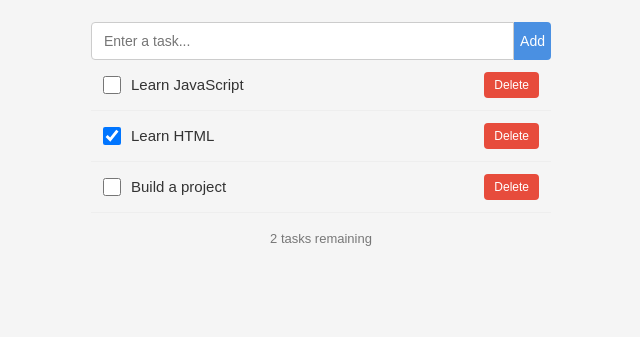
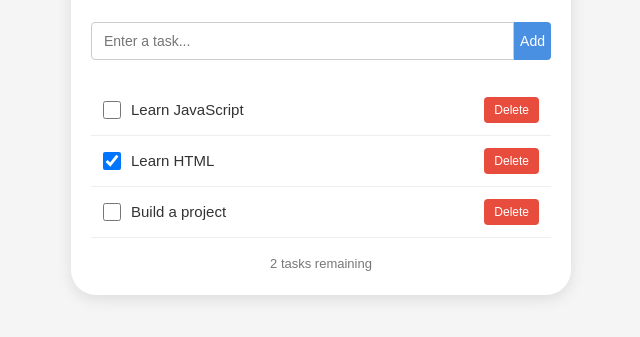
Before and after one commit to oluwasbolaji/todo-app, a plain HTML site: page index.html in a window 1280 px wide. Shown: the part 61-398 px from the top of the page, without its empty margins (319-959 px from the left). Drawn offline with Linux system fonts and the light colour scheme.

Commit message:
Style centered todo card

```diff
--- a/style.css
+++ b/style.css
@@ -16,6 +16,9 @@ body {
   max-width: 500px;
   margin: 0 auto;
   padding: 20px;
+  background-color: white;
+  border-radius: 25px;
+  box-shadow: 0 4px 15px rgba(0, 0, 0, 0.1);
 }
 
 h1 {
@@ -29,6 +32,7 @@ h1 {
 
 form {
   display: flex;
+  margin-bottom: 25px;
 }
 
 #task-input {
@@ -66,7 +70,7 @@ ul li {
   padding: 12px;
 }
 
- #task-list li span{
+ #task-list li span {
   flex-grow: 1;
   font-size: 15px;
   color: #333333;
```
